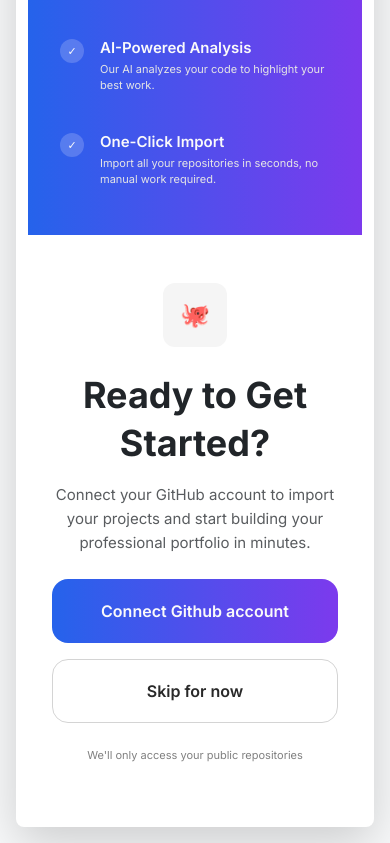
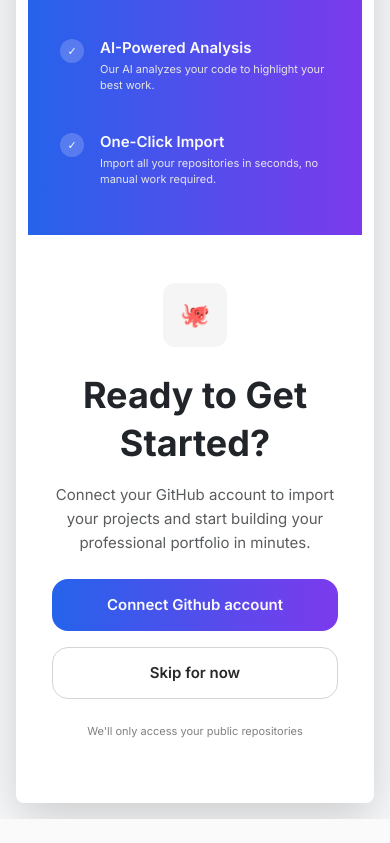
Before and after one commit to HafsaTarek/PortfolioGenie, a React (Vite) app in the folder client/: page / in a window 390 px wide. Shown: the part 575-1418 px from the top of the page. After the commit the page ends 1394 px from the top, so only its background shows below. Built offline with nearby package versions, Linux system fonts and the light colour scheme.

Commit message:
Refactor button layout and sizes in GitHubWorkflowManager
Updated button layout and sizes for better responsiveness.

```diff
--- a/client/src/pages/GitHubWorkflowManager/GitHubWorkflowManager.jsx
+++ b/client/src/pages/GitHubWorkflowManager/GitHubWorkflowManager.jsx
@@ -59,14 +59,15 @@ export default function GitHubWorkflowManager() {
                 <p className="body-text text-muted mb-4 px-md-4">
                   Connect your GitHub account to import your projects and start building your professional portfolio in minutes.
                 </p>
-                <div className="d-grid gap-3 max-w-sm mx-auto" style={{ maxWidth: '400px' }}>
-                  <CTAButton variant="primary" size="large" fullWidth onClick={() => setCurrentStep('loading')}>
+                <div className="d-flex flex-column flex-sm-row gap-3 justify-content-center mb-4">
+                  <CTAButton variant="primary" size="medium" onClick={() => setCurrentStep('loading')}>
                     Connect Github account
                   </CTAButton>
-                  <CTAButton variant="outline" size="large" fullWidth onClick={() => setCurrentStep('step2')}>
+                  <CTAButton variant="outline" size="medium" onClick={() => setCurrentStep('step2')}>
                     Skip for now
                   </CTAButton>
                 </div>
+
                 <p className="caption-text text-black-50 mt-4">
                   We'll only access your public repositories
                 </p>
@@ -93,10 +94,6 @@ export default function GitHubWorkflowManager() {
                   <div className="d-flex align-items-center gap-3">
                     <span>{loadingTicks.repos ? '✅' : '🔄'}</span>
                     <span className={loadingTicks.repos ? 'text-dark fw-medium' : 'text-muted'}>Importing repositories</span>
-                  </div>
-                  <div className="d-flex align-items-center gap-3">
-                    <span>{loadingTicks.patterns ? '✅' : '🔄'}</span>
-                    <span className={loadingTicks.patterns ? 'text-dark fw-medium' : 'text-muted'}>Analyzing code patterns</span>
                   </div>
                 </div>
               </div>
```
